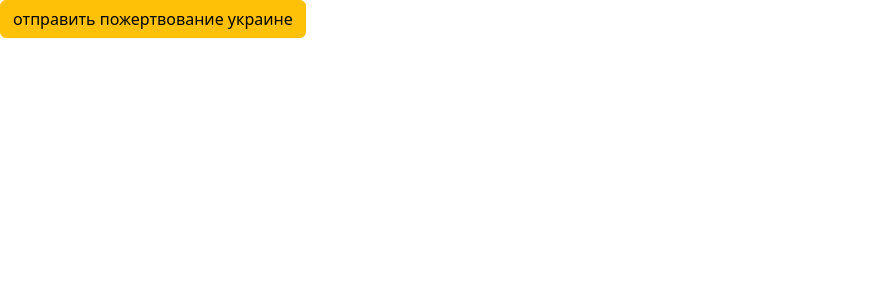
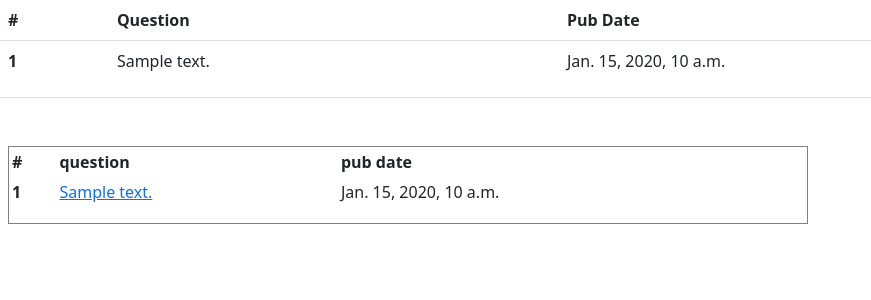
Before and after one commit to s1r0ta/django_tutorial, a Django app: page / in a window 1280 px wide. Shown: the top 300 px of the page, without its empty margins (0-871 px from the left). Run offline with Django 5.2, Linux system fonts and the light colour scheme; tables that the repository leaves empty hold one stand-in row (values such as "Sample post").

Commit message:
add table

```diff
--- a/django_tutorial/polls/templates/index.html
+++ b/django_tutorial/polls/templates/index.html
@@ -7,7 +7,52 @@
     <link href="https://cdn.jsdelivr.net/npm/bootstrap@5.3.0/dist/css/bootstrap.min.css" rel="stylesheet" integrity="sha384-9ndCyUaIbzAi2FUVXJi0CjmCapSmO7SnpJef0486qhLnuZ2cdeRhO02iuK6FUUVM" crossorigin="anonymous">
 </head>
 <body>
-    <button class="btn btn-warning">отправить пожертвование украине</button>
+
+    <table class="table">
+        <thead>
+            <tr>
+            <th scope="col">#</th>
+            <th scope="col">Question</th>
+            <th scope="col">Pub Date</th>
+            </tr>
+        </thead>
+        <tbody>
+            {% for question in latest_question_list %}
+            <tr>
+            <th scope="row">{{question.id}}</th>
+            <td><a href="{{ question.id }}"></a>{{ question.question_text }}</td>
+            <td><p>{{question.pub_date}}</p></td>
+            </tr>
+            {% endfor %}
+        </tbody>
+    </table>
+
+    <div class="m-5">
+    </div>
+    <div class="m-2">
+        {% if latest_question_list %}
+            <table border="1" width = "800" cellpadding="3" cellspacing = "0">
+                <thead>
+                    <tr>
+                    <th scope="col">#</th>
+                    <th scope="col">question</th>
+                    <th scope="col">pub date</th>
+                    </tr>
+                </thead>
+                <tbody>
+                    {% for question in latest_question_list %}
+                        <tr>
+                            <th><p><b>{{question.id}}</b></p></th>
+                            <td><p><a href="{{ question.id }}">{{ question.question_text }}</a></p></td>
+                            <td><p>{{ question.pub_date }}<p></td>
+                        </tr>
+                    {% endfor %}
+                </tbody>
+            </table>
+        {% else %}
+            <p>Нет доступных вопросов</p>
+        {% endif %}
+    </div>
     <script src="https://cdn.jsdelivr.net/npm/bootstrap@5.3.0/dist/js/bootstrap.bundle.min.js" integrity="sha384-geWF76RCwLtnZ8qwWowPQNguL3RmwHVBC9FhGdlKrxdiJJigb/j/68SIy3Te4Bkz" crossorigin="anonymous"></script>
 </body>
 </html>
--- a/django_tutorial/polls/urls.py
+++ b/django_tutorial/polls/urls.py
@@ -3,5 +3,6 @@ from . import views
 
 urlpatterns = [
     path('', views.index, name="index"),
-    path('zov', views.zov, name="zov")
+    path('zov', views.zov, name="zov"),
+    path('<int:question_id>', views.detail, name="detail"),
 ]
--- a/django_tutorial/polls/views.py
+++ b/django_tutorial/polls/views.py
@@ -1,6 +1,14 @@
 from django.shortcuts import render
+from .models import Question
 from django.http import HttpResponse
+from django.shortcuts import get_object_or_404
+
+def detail(request, question_id):
+    question = get_object_or_404(Question, pk=question_id)
+    return render(request, 'detail.html', {'question': question})
 def index(request):
-    return render(request, "index.html")
+    latest_question_list = Question.objects.order_by("-pub_date")[:5]
+    context = {"latest_question_list": latest_question_list}
+    return render(request, 'index.html', context)
 def zov(request):
     return HttpResponse("<h1>РОССИЯ ПУТИН ПОБЕДА<h1>")
```
Also changed, not shown: django_tutorial/polls/templates/detail.html (added, +18 -0 lines).
